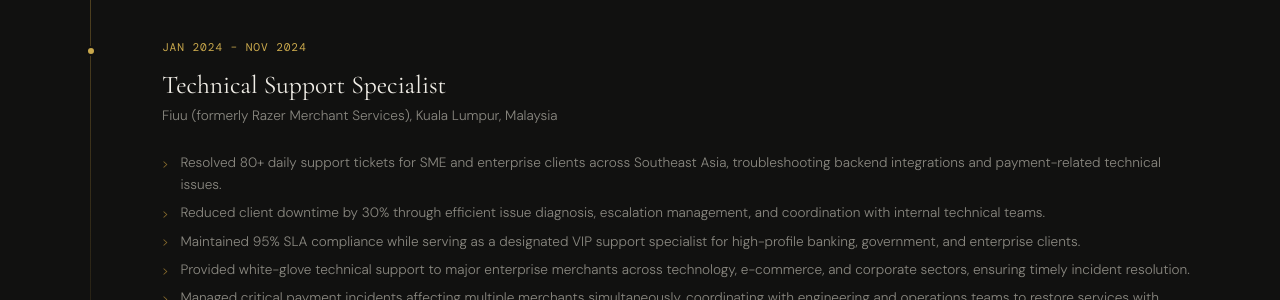
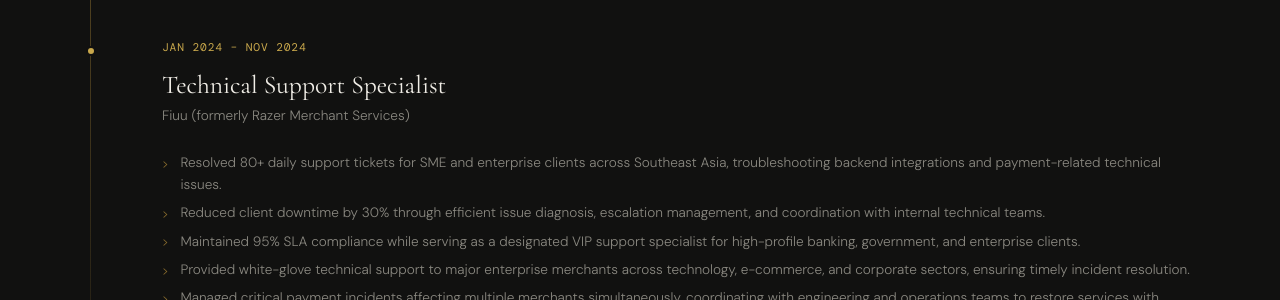
Before and after one commit to nidinshah/nidinshah.github.io, a Jekyll site: the page index.html, which Jekyll copies as it is, in a window 1280 px wide and 900 px high, scrolled down 2789 px. Shown: the part 153-453 px from the top of the window. Built offline with Jekyll 4.4.1, drawn with Linux system fonts in a browser that asks for light colours.

Commit message:
Remove location from Fiuu company name

```diff
--- a/index.html
+++ b/index.html
@@ -253,7 +253,7 @@
         <div class="timeline-dot"></div>
         <div class="timeline-meta"><span class="timeline-date">Jan 2024 &ndash; Nov 2024</span></div>
         <h3 class="timeline-role">Technical Support Specialist</h3>
-        <p class="timeline-company">Fiuu (formerly Razer Merchant Services), Kuala Lumpur, Malaysia</p>
+        <p class="timeline-company">Fiuu (formerly Razer Merchant Services)</p>
         <ul class="timeline-bullets">
           <li>Resolved 80+ daily support tickets for SME and enterprise clients across Southeast Asia, troubleshooting backend integrations and payment-related technical issues.</li>
           <li>Reduced client downtime by 30% through efficient issue diagnosis, escalation management, and coordination with internal technical teams.</li>
```
